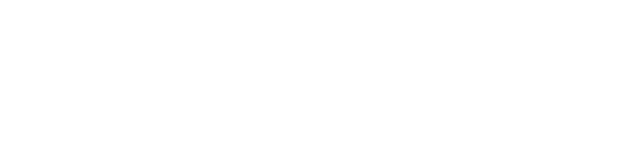
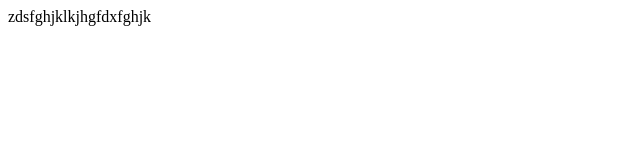
Before and after one commit to TalantbecovAidar/GitPracticeJs2727, a plain HTML site: page index.html in a window 1280 px wide. Shown: the whole page, without its empty margins (0-640 px from the left). Drawn offline with Linux system fonts and the light colour scheme.

Commit message:
created navbar

```diff
--- a/index.html
+++ b/index.html
@@ -7,6 +7,7 @@
     <title>Document</title>
   </head>
   <body>
+    <div class="navbar">zdsfghjklkjhgfdxfghjk</div>
     <script src="./main.js"></script>
   </body>
 </html>
```
